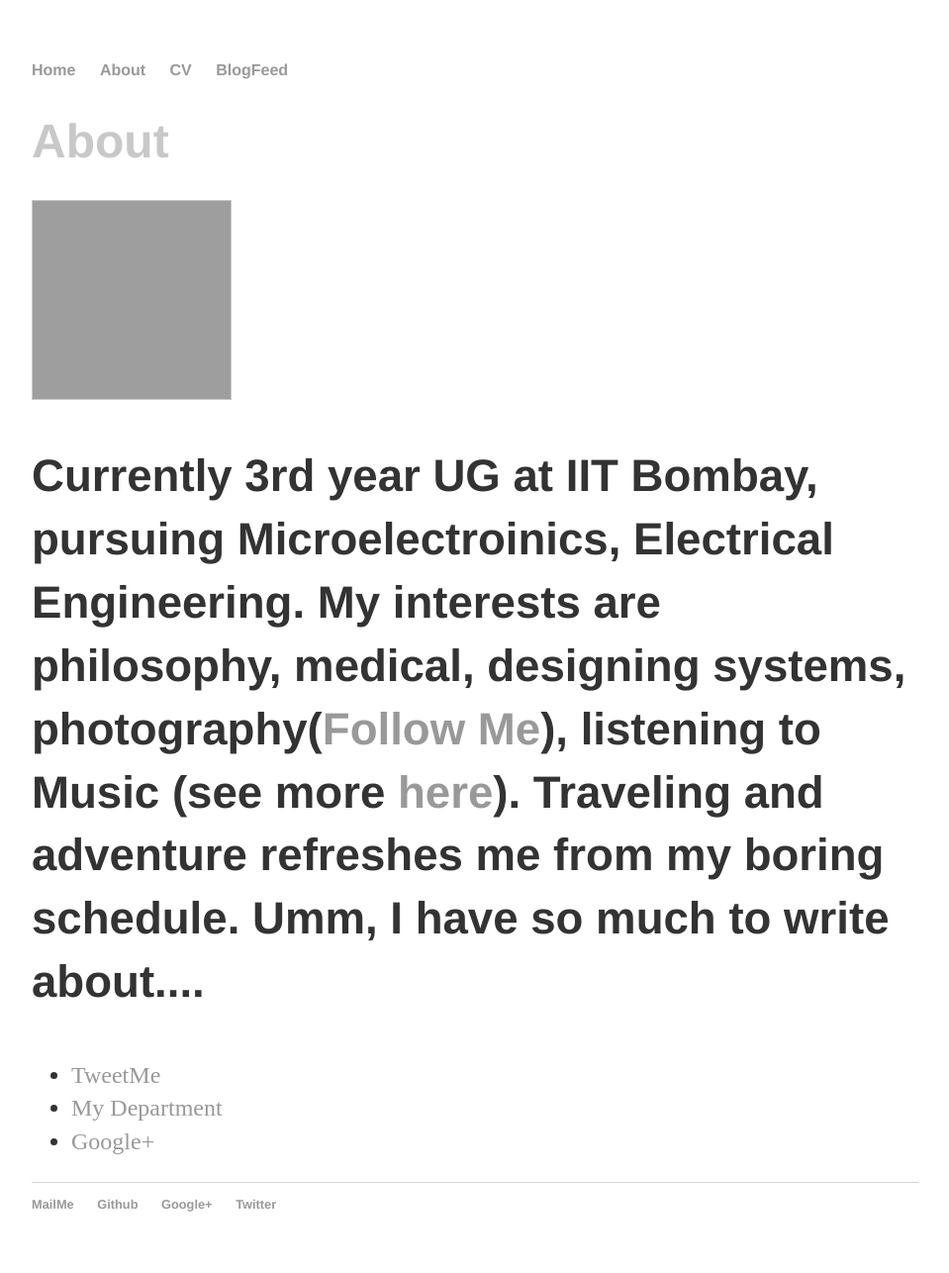
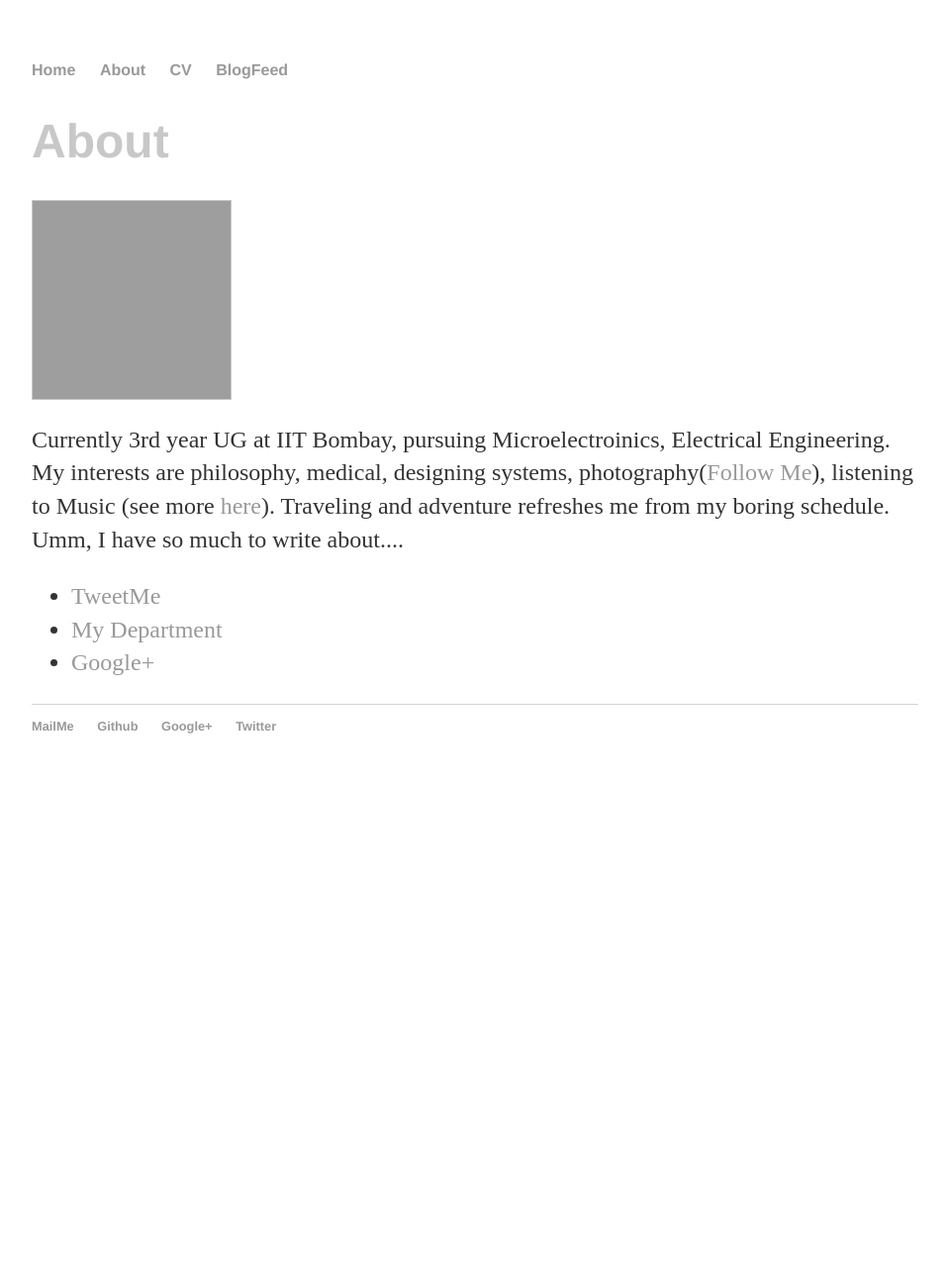
Before and after one commit to ajinkyagorad/ajinkyagorad.github.io, a Jekyll site: the page built from about/index.html, in a window 1280 px wide. Shown: the whole page at 99% size, without its empty margins (160-1119 px from the left). Built offline with Jekyll 4.4.1, drawn with Linux system fonts in a browser that asks for light colours; after the commit the page ends 900 px from its top, so only the background shows below that; grey boxes are pictures that could not be loaded.

```diff
--- a/about/index.html
+++ b/about/index.html
@@ -8,11 +8,12 @@ title: About Ajinkya Gorad
 
 			<img src="https://lh4.googleusercontent.com/-MAMSCsOTW4M/VqNSWnUXexI/AAAAAAAAFSc/77J-gn-ZZcArPb9rTa6v7dIAGJwCRF0pgCL0B/s579-no/_MG_0011.JPG" alt="We" style="width:200px; height:200px;"  border="1" align="middle"/>
 
-			<h4><p>Currently 3rd year UG at IIT Bombay, pursuing Microelectroinics, Electrical Engineering.
+			<p>Currently 3rd year UG at IIT Bombay, pursuing Microelectroinics, Electrical Engineering.
 			My interests are philosophy, medical, designing systems,
 			photography(<a href="https://www.instagram.com/ajinkyagorad/">Follow Me</a>), listening to Music
 			 (see more <a href="https://www.youtube.com/playlist?list=LLTmKKgHQdMwUKZL5YekHskA">here</a>). Traveling and adventure refreshes me from my boring schedule. Umm, I have so much to write about....
-			</h4>
+			</p>
+
 			<ul class="contacts">
 				<li><a href="https://twitter.com/ajinkya_gorad">TweetMe</a></li>
 				<li><a href="https://www.ee.iitb.ac.in/web">My Department</a></li>
```
